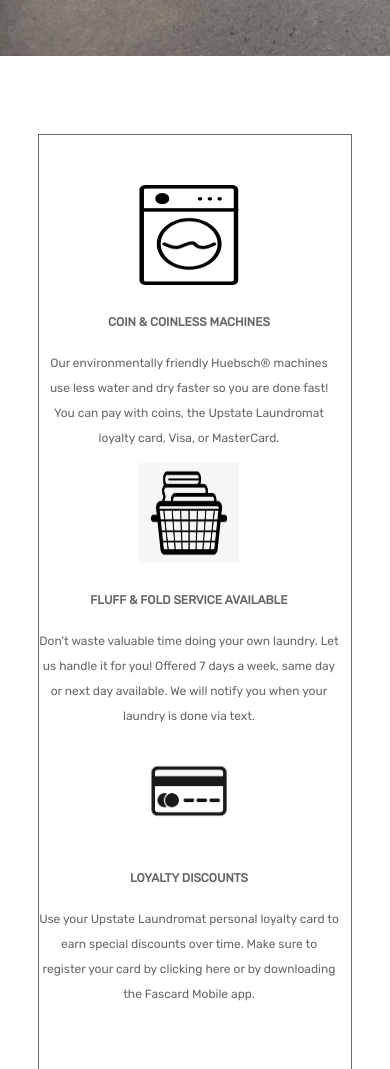
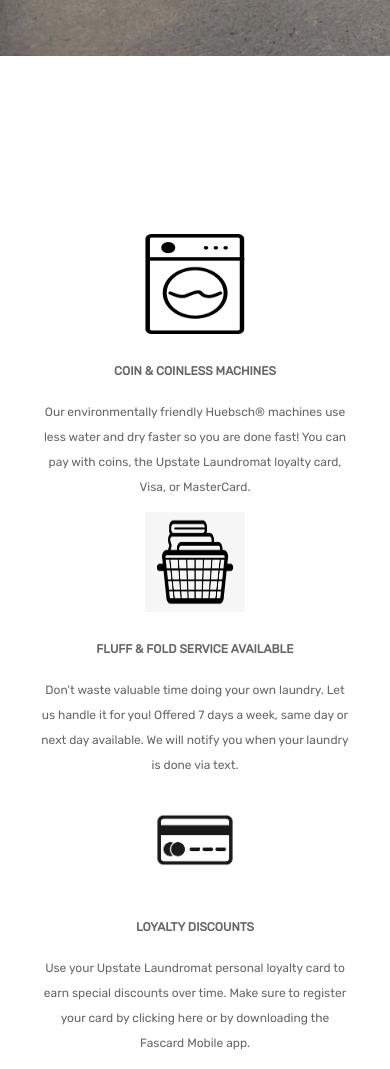
Before and after one commit to userNameOnline/Upstate-Laundry, a plain HTML site: page index.html in a window 390 px wide. Shown: the part 788-1857 px from the top of the page. Drawn offline with Linux system fonts and the light colour scheme.

Commit message:
Update style.css

```diff
--- a/style.css
+++ b/style.css
@@ -311,13 +311,16 @@
         display: flex;
         flex-direction: column;
         width: 80%;
-        margin: 0 auto;
+        margin: 50px auto;
         justify-content: space-between;
         color: rgba(0, 0, 0, .6);
         position: relative;
         padding: 50px 0px;
         font-size: 12px;
-        border: 1px solid;
+    }
+
+    #section-2 div {
+        width: 100%;
     }
 
     .icon {
```
